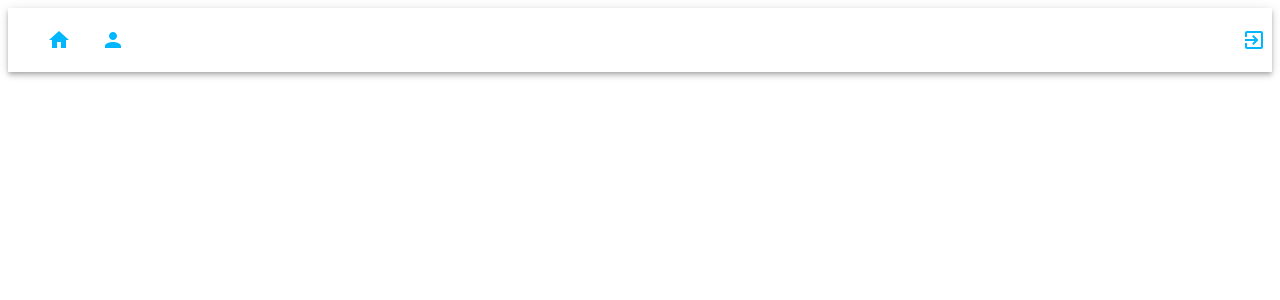
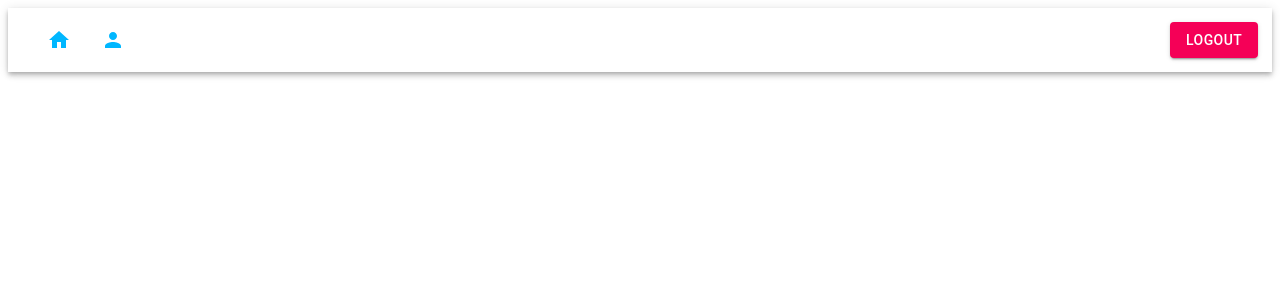
Before and after one commit to HristijanGjorgjioski/fb-clone-react, a React (Create React App) app: page / in a window 1280 px wide. Shown: the top 300 px of the page. Built offline with nearby package versions, Linux system fonts and the light colour scheme.

Commit message:
Installed react-router-dom and initialized routes to nav components

```diff
--- a/package.json
+++ b/package.json
@@ -11,6 +11,7 @@
     "react": "^17.0.2",
     "react-dom": "^17.0.2",
     "react-router": "^5.2.0",
+    "react-router-dom": "^5.2.0",
     "react-scripts": "4.0.3",
     "web-vitals": "^1.1.1"
   },
--- a/src/components/App.js
+++ b/src/components/App.js
@@ -1,11 +1,13 @@
 import React from 'react';
+import { BrowserRouter, Switch, Route } from 'react-router-dom';
+
 import Navbar from './Navbar/Navbar';
 
 const App = () => {
     return (
-        <div>
+        <BrowserRouter>
             <Navbar />
-        </div>
+        </BrowserRouter>
     )
 }
 
--- a/src/components/Navbar/Navbar.js
+++ b/src/components/Navbar/Navbar.js
@@ -1,4 +1,5 @@
 import React from 'react';
+import { Link } from 'react-router-dom';
 import { Box, Button, AppBar, Toolbar, Typography, MenuItem } from '@material-ui/core';
 import { Person, Home, ExitToApp } from '@material-ui/icons';
 
@@ -11,16 +12,10 @@ const Navbar = () => {
         <AppBar position="static" className={classes.appBar}>
             <Toolbar className={classes.toolbar}>
                 <Box display='flex' flexGrow={1}>
-                    <MenuItem className={classes.menuItem}>
-                        <Home className={classes.icon} />
-                    </MenuItem>
-                    <MenuItem className={classes.menuItem}>
-                        <Person className={classes.icon} />
-                    </MenuItem>
+                    <MenuItem component={Link} to="/" className={classes.menuItem}><Home className={classes.icon} /></MenuItem>
+                    <MenuItem component={Link} to="/profile:id" className={classes.menuItem}><Person className={classes.icon} /></MenuItem>
                 </Box>
-                <MenuItem variant="contained" className={classes.logout}>
-                    <ExitToApp className={classes.icon} />
-                </MenuItem>
+                <Button component={Link} to="/logout" variant="contained" color="secondary" className={classes.logout}>Logout</Button>
             </Toolbar>
         </AppBar>
     );
--- a/src/components/Navbar/styles.js
+++ b/src/components/Navbar/styles.js
@@ -15,7 +15,9 @@ export default makeStyles(() => ({
         color: 'rgba(0,183,255, 1)'
     },
     logout: {
-        padding: '15px',
-        marginRight: '15px'
+        marginRight: '3%',
+    },
+    text: {
+        textDecoration: 'none',
     }
 }))
--- a/src/index.js
+++ b/src/index.js
@@ -1,5 +1,6 @@
 import React from 'react';
 import ReactDOM from 'react-dom';
+import { Router, Route, hashHistory } from 'react-router';
 
 import App from './components/App';
 
```
Also changed, not shown: 2 other files (tests, documents, lock files or other folders).
